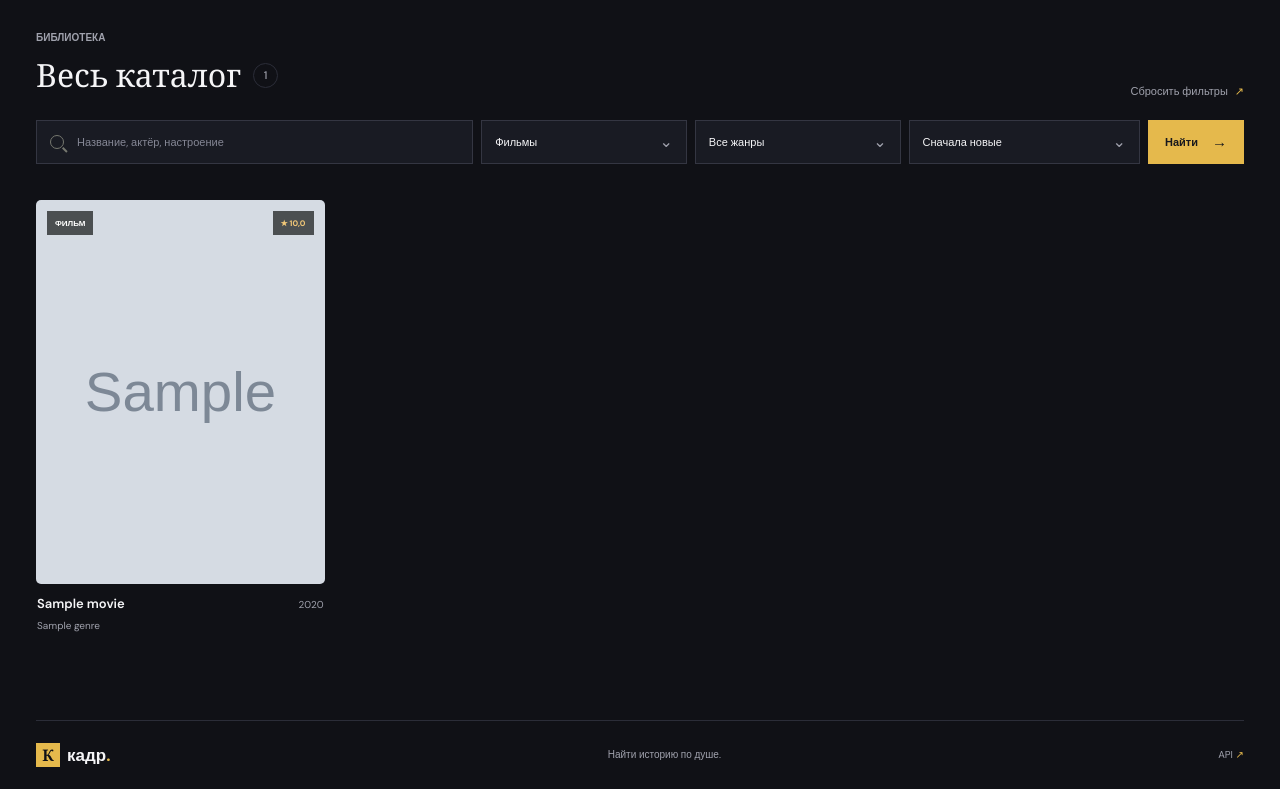
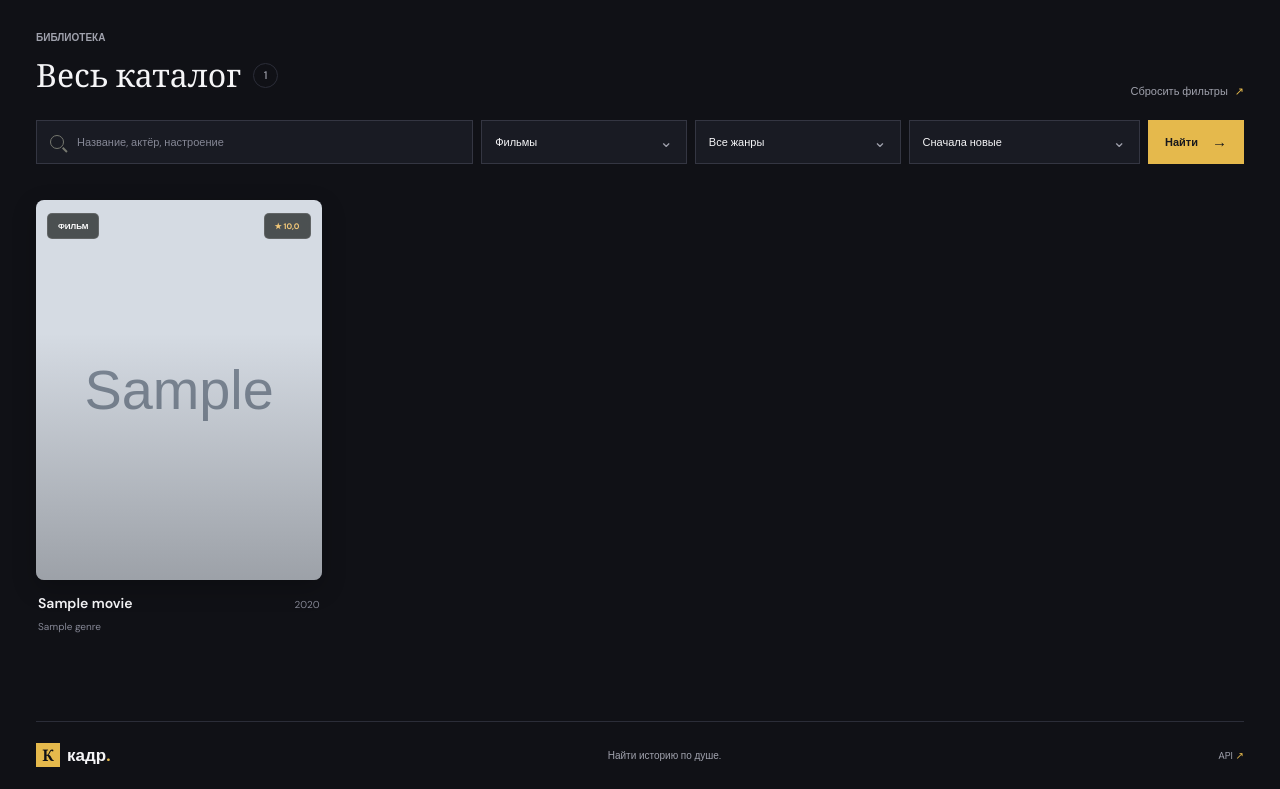
Before and after one commit to Den31211/top_website_final, a Django app: page /?type=movie in a window 1280 px wide. Shown: the part 394-1183 px from the top of the page. Before the commit the page ends 1161 px from the top, so only its background shows below. Run offline with Django 5.2, Linux system fonts and the light colour scheme; tables that the repository leaves empty hold one stand-in row (values such as "Sample post"); grey boxes marked "Sample" are stand-in pictures.

Commit message:
Improve movie catalog cards

```diff
--- a/apps/core/static/core/site.css
+++ b/apps/core/static/core/site.css
@@ -386,3 +386,76 @@ h1, h2, h3, p { margin-top: 0; }
 .home-page .movie-card:hover {
   transform: translateY(-4px);
 }
+/* Улучшенные карточки каталога */
+.home-page .movie-grid {
+  column-gap: 22px;
+  row-gap: 42px;
+}
+
+.home-page .poster-link {
+  border-radius: 8px;
+  background: #1c1e27;
+  box-shadow: 0 8px 24px rgba(0, 0, 0, .22);
+  isolation: isolate;
+}
+
+.home-page .poster-link::after {
+  position: absolute;
+  inset: 35% 0 0;
+  z-index: 1;
+  background: linear-gradient(
+    to bottom,
+    transparent,
+    rgba(10, 11, 15, .28)
+  );
+  content: "";
+  pointer-events: none;
+}
+
+.home-page .poster-image,
+.home-page .poster-art {
+  transition: transform .5s cubic-bezier(.2, .7, .2, 1),
+              filter .35s ease;
+}
+
+.home-page .movie-card:hover .poster-image,
+.home-page .movie-card:hover .poster-art {
+  filter: brightness(1.08);
+  transform: scale(1.045);
+}
+
+.home-page .format-tag,
+.home-page .rating-tag {
+  top: 13px;
+  padding: 7px 10px;
+  border: 1px solid rgba(255, 255, 255, .12);
+  border-radius: 5px;
+  backdrop-filter: blur(10px);
+}
+
+.home-page .movie-meta {
+  padding: 14px 2px 0;
+}
+
+.home-page .movie-title-row h3 {
+  font-size: 14px;
+  font-weight: 600;
+}
+
+.home-page .movie-year {
+  color: #858795;
+}
+
+.home-page .genre-line {
+  margin-top: 7px;
+  color: #858795;
+}
+
+.home-page .movie-title-row h3 a {
+  transition: color .2s ease;
+}
+
+.home-page .empty-state {
+  border-radius: 8px;
+  background: #15171e;
+}
```
